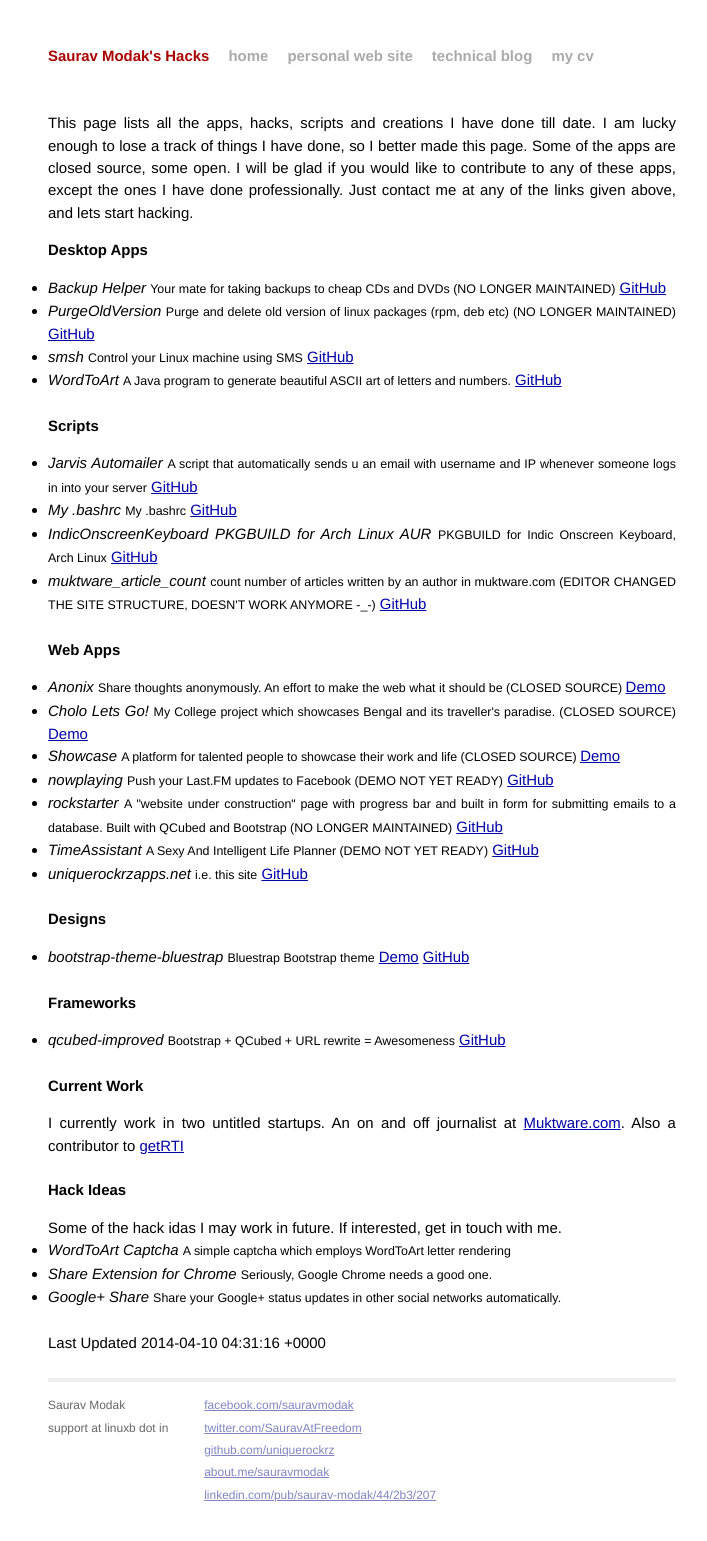
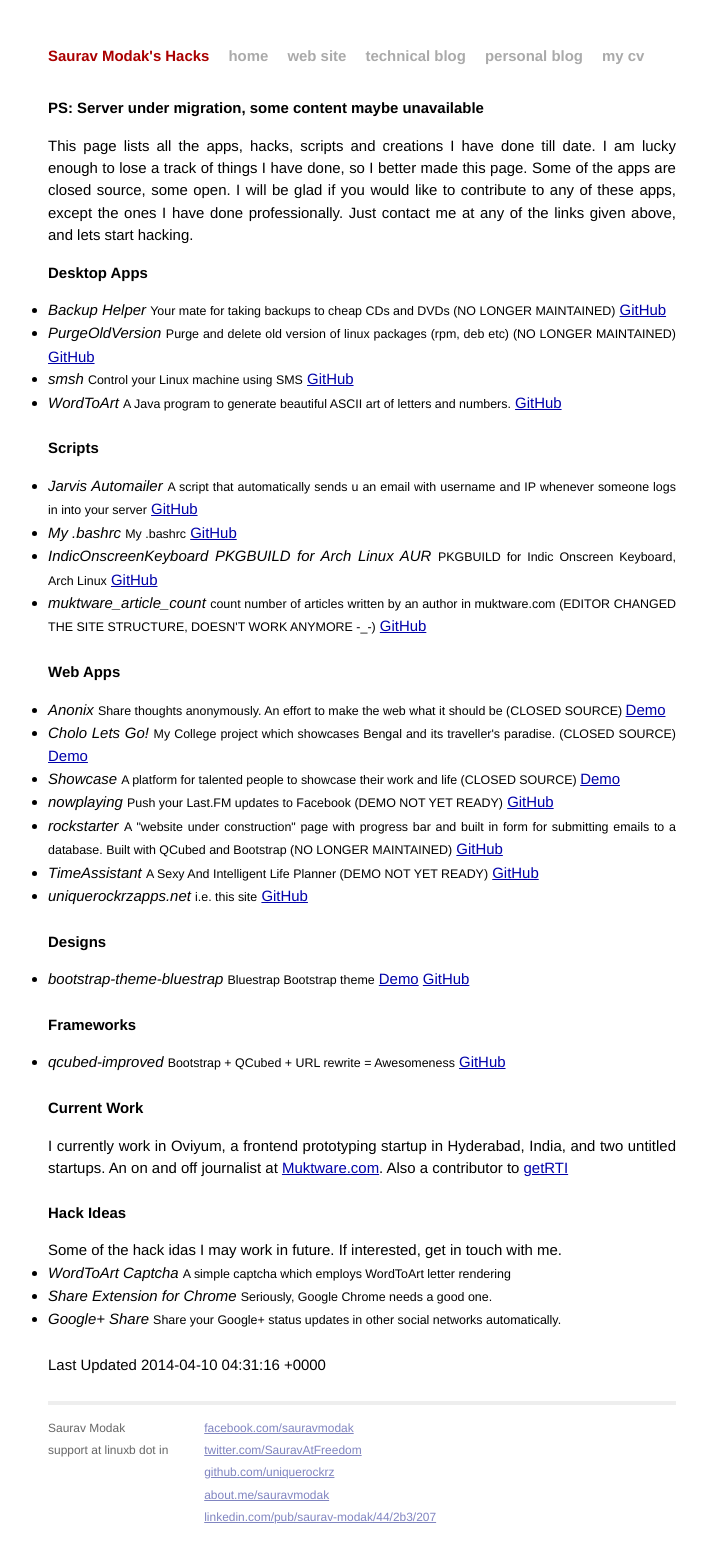
Before and after one commit to uniquerockrz/unquerockrzapps.net, a Jekyll site: the page built from index.html, in a window 1280 px wide. Shown: the whole page, without its empty margins (278-985 px from the left). Built offline with Jekyll 4.4.1, drawn with Linux system fonts in a browser that asks for light colours; Markdown is read by kramdown in place of the engine named in the settings; comment, search, counter and statistics services are not loaded; before the commit the page ends 1518 px from its top, so only the background shows below that.

Commit message:
changed cv link, work description and added personal blog

```diff
--- a/_layouts/default.html
+++ b/_layouts/default.html
@@ -37,9 +37,10 @@
           <div class="header">
             <h1 class="title"><a href="/">{{ site.name }}</a></h1>
             <a class="extra" href="/">home</a>
-            <a class="extra" href="https://www.sauravmodak.com">personal web site</a>
+            <a class="extra" href="http://www.sauravmodak.com">web site</a>
             <a class="extra" href="http://www.linuxb.in">technical blog</a>
-            <a class="extra" href="http://ubuntuone.com/2bdOivmmPwDQ9uD08mFT3r">my cv</a>
+            <a class="extra" href="http://blog.sauravmodak.com/">personal blog</a>
+            <a class="extra" href="https://drive.google.com/file/d/0B1UkyJDmVmA6N1VpbEt2ZkNRX0E/edit?usp=sharing">my cv</a>
           </div>
 
           {{ content }}
--- a/index.html
+++ b/index.html
@@ -4,6 +4,8 @@
 ---
 
 <div id="home">
+<b>PS: Server under migration, some content maybe unavailable</b>
+
 <p>This page lists all the apps, hacks, scripts and creations I have done till date. I am lucky enough to lose a track of
     things I have done, so I better made this page. Some of the apps are closed source, some open. I will be glad if you
     would like to contribute to any of these apps, except the ones I have done professionally. Just contact
@@ -110,7 +112,7 @@
         </li>
     </ul><br />
     <h1>Current Work</h1>
-    I currently work in two untitled startups. An on and off journalist at <a href="http://www.muktware.com">Muktware.com</a>.
+    I currently work in Oviyum, a frontend prototyping startup in Hyderabad, India, and two untitled startups. An on and off journalist at <a href="http://www.muktware.com">Muktware.com</a>.
     Also a contributor to <a href="http://getrti.org/">getRTI</a><br /><br />
     <h1>Hack Ideas</h1>
     Some of the hack idas I may work in future. If interested, get in touch with me.
```
